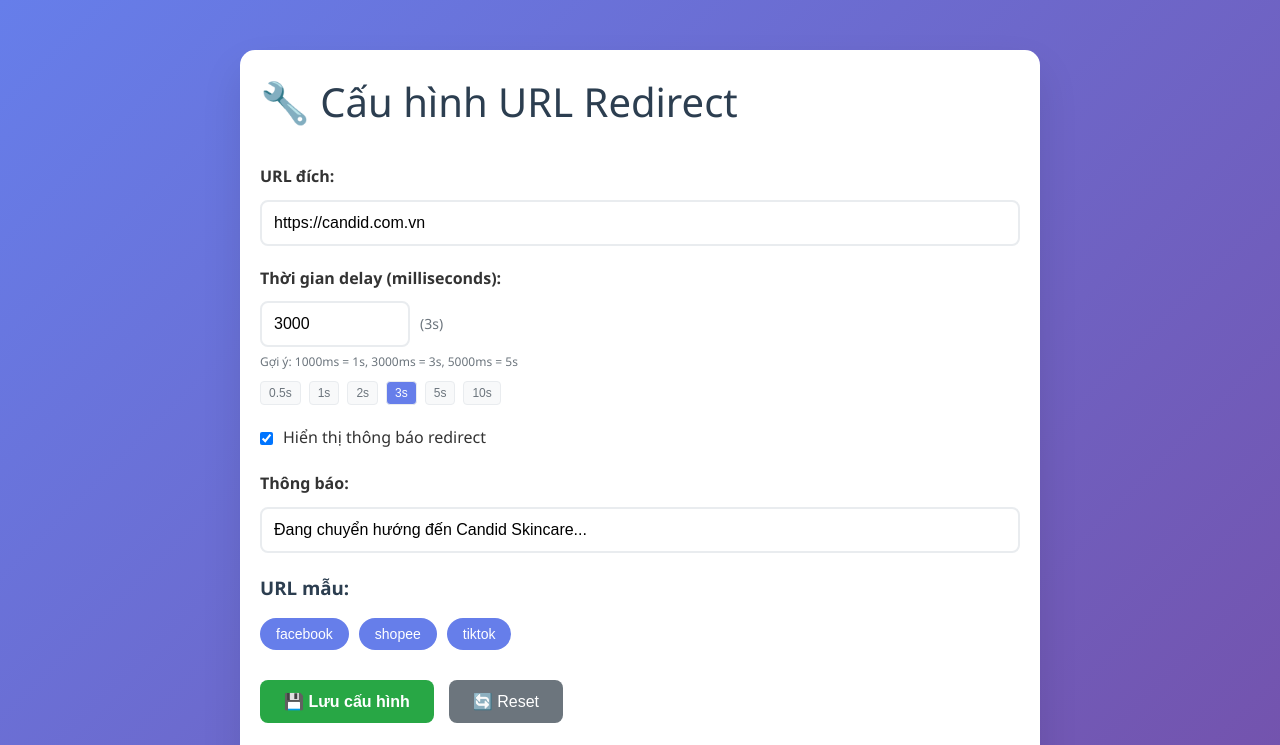
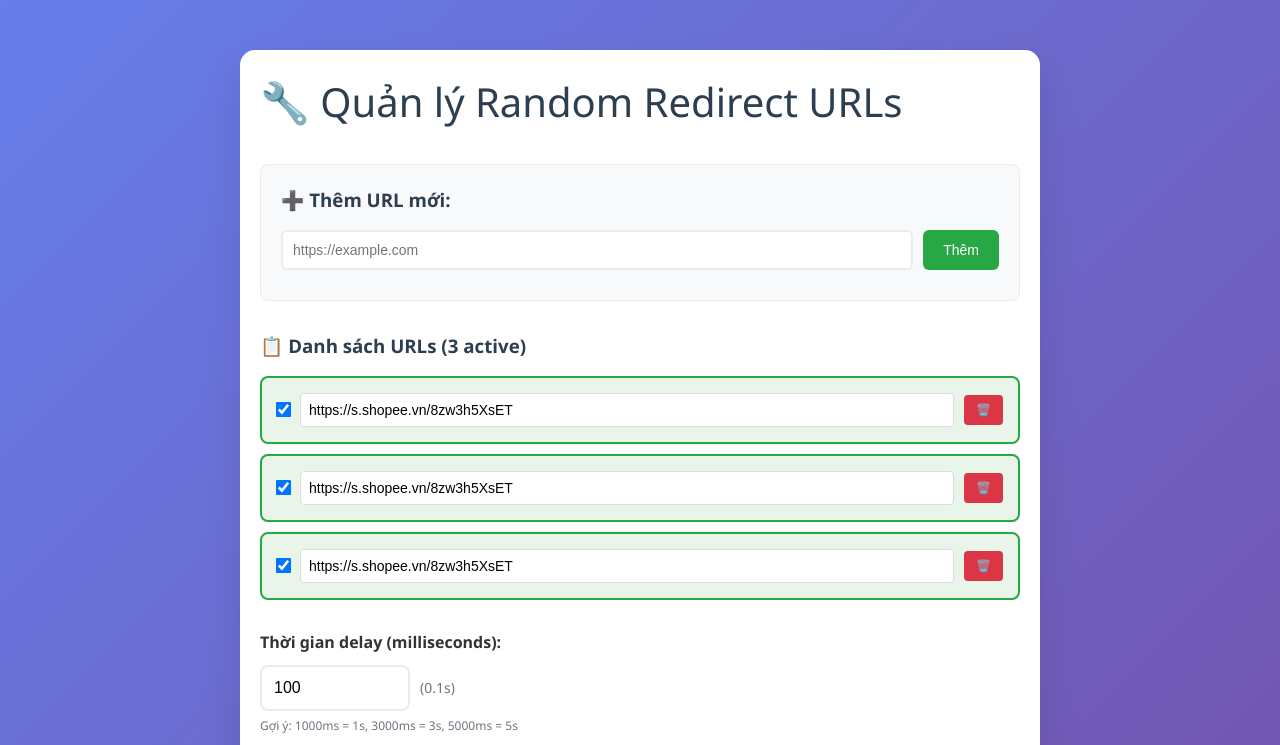
Before and after one commit to liveordeath/facebookshare, a Next.js app: page /admin in a window 1280 px wide. Shown: the top 745 px of the page. Built offline with nearby package versions, Linux system fonts and the light colour scheme.

Commit message:
add redirect

```diff
--- a/app/admin/page.tsx
+++ b/app/admin/page.tsx
@@ -1,25 +1,56 @@
 'use client'
 
-import { useState } from 'react'
-import { redirectConfig, sampleUrls } from '../config/redirect'
+import { useState, useEffect } from 'react'
+import { redirectConfig, urlList } from '../config/redirect'
 
 export default function AdminPage() {
   const [config, setConfig] = useState(redirectConfig)
+  const [urls, setUrls] = useState(urlList)
   const [isSaved, setIsSaved] = useState(false)
+  const [newUrl, setNewUrl] = useState('')
+
+  useEffect(() => {
+    // Load URLs từ localStorage
+    const savedUrls = localStorage.getItem('urlList')
+    if (savedUrls) {
+      setUrls(JSON.parse(savedUrls))
+    }
+  }, [])
 
   const handleSave = () => {
-    // Trong thực tế, bạn có thể lưu vào localStorage hoặc API
     localStorage.setItem('redirectConfig', JSON.stringify(config))
+    localStorage.setItem('urlList', JSON.stringify(urls))
     setIsSaved(true)
     setTimeout(() => setIsSaved(false), 2000)
   }
 
   const handleReset = () => {
     setConfig(redirectConfig)
+    setUrls(urlList)
   }
 
-  const handleSampleUrl = (url: string) => {
-    setConfig(prev => ({ ...prev, targetUrl: url }))
+  const handleAddUrl = () => {
+    if (newUrl) {
+      const newId = Math.max(...urls.map(u => u.id), 0) + 1
+      setUrls([...urls, { id: newId, url: newUrl, active: true }])
+      setNewUrl('')
+    }
+  }
+
+  const handleDeleteUrl = (id: number) => {
+    setUrls(urls.filter(url => url.id !== id))
+  }
+
+  const handleToggleUrl = (id: number) => {
+    setUrls(urls.map(url =>
+      url.id === id ? { ...url, active: !url.active } : url
+    ))
+  }
+
+  const handleEditUrl = (id: number, value: string) => {
+    setUrls(urls.map(url =>
+      url.id === id ? { ...url, url: value } : url
+    ))
   }
 
   return (
@@ -32,26 +63,100 @@ export default function AdminPage() {
       boxShadow: '0 20px 40px rgba(0,0,0,0.1)'
     }}>
       <h1 style={{ color: '#2c3e50', marginBottom: '30px' }}>
-        🔧 Cấu hình URL Redirect
+        🔧 Quản lý Random Redirect URLs
       </h1>
 
-      <div style={{ marginBottom: '20px' }}>
-        <label style={{ display: 'block', marginBottom: '10px', fontWeight: 'bold' }}>
-          URL đích:
-        </label>
+      {/* Thêm URL mới */}
+      <div style={{
+        marginBottom: '30px',
+        padding: '20px',
+        background: '#f8f9fa',
+        borderRadius: '8px',
+        border: '1px solid #e9ecef'
+      }}>
+        <h3 style={{ color: '#2c3e50', marginBottom: '15px' }}>➕ Thêm URL mới:</h3>
+        <div style={{ display: 'flex', gap: '10px', marginBottom: '10px' }}>
           <input
             type="url"
-          value={config.targetUrl}
-          onChange={(e) => setConfig(prev => ({ ...prev, targetUrl: e.target.value }))}
+            placeholder="https://example.com"
+            value={newUrl}
+            onChange={(e) => setNewUrl(e.target.value)}
             style={{
-            width: '100%',
-            padding: '12px',
+              flex: 1,
+              padding: '10px',
               border: '2px solid #e9ecef',
-            borderRadius: '8px',
-            fontSize: '16px'
+              borderRadius: '6px',
+              fontSize: '14px'
             }}
-          placeholder="https://example.com"
           />
+          <button
+            onClick={handleAddUrl}
+            style={{
+              padding: '10px 20px',
+              background: '#28a745',
+              color: 'white',
+              border: 'none',
+              borderRadius: '6px',
+              cursor: 'pointer',
+              fontSize: '14px'
+            }}
+          >
+            Thêm
+          </button>
+        </div>
+      </div>
+
+      {/* Danh sách URLs */}
+      <div style={{ marginBottom: '30px' }}>
+        <h3 style={{ color: '#2c3e50', marginBottom: '15px' }}>
+          📋 Danh sách URLs ({urls.filter(u => u.active).length} active)
+        </h3>
+        {urls.map((url) => (
+          <div key={url.id} style={{
+            display: 'flex',
+            alignItems: 'center',
+            gap: '10px',
+            padding: '15px',
+            marginBottom: '10px',
+            background: url.active ? '#e8f5e8' : '#f8f9fa',
+            border: `2px solid ${url.active ? '#28a745' : '#e9ecef'}`,
+            borderRadius: '8px'
+          }}>
+            <input
+              type="checkbox"
+              checked={url.active}
+              onChange={() => handleToggleUrl(url.id)}
+              style={{ transform: 'scale(1.2)' }}
+            />
+            <input
+              type="url"
+              value={url.url}
+              onChange={(e) => handleEditUrl(url.id, e.target.value)}
+              style={{
+                flex: 1,
+                padding: '8px',
+                border: '1px solid #ddd',
+                borderRadius: '4px',
+                fontSize: '14px',
+                background: url.active ? 'white' : '#f8f9fa'
+              }}
+            />
+            <button
+              onClick={() => handleDeleteUrl(url.id)}
+              style={{
+                padding: '8px 12px',
+                background: '#dc3545',
+                color: 'white',
+                border: 'none',
+                borderRadius: '4px',
+                cursor: 'pointer',
+                fontSize: '12px'
+              }}
+            >
+              🗑️
+            </button>
+          </div>
+        ))}
       </div>
 
       <div style={{ marginBottom: '20px' }}>
@@ -139,28 +244,6 @@ export default function AdminPage() {
         />
       </div>
 
-      <div style={{ marginBottom: '30px' }}>
-        <h3 style={{ color: '#2c3e50', marginBottom: '15px' }}>URL mẫu:</h3>
-        <div style={{ display: 'flex', flexWrap: 'wrap', gap: '10px' }}>
-          {Object.entries(sampleUrls).map(([key, url]) => (
-            <button
-              key={key}
-              onClick={() => handleSampleUrl(url)}
-              style={{
-                padding: '8px 16px',
-                background: '#667eea',
-                color: 'white',
-                border: 'none',
-                borderRadius: '20px',
-                cursor: 'pointer',
-                fontSize: '14px'
-              }}
-            >
-              {key}
-            </button>
-          ))}
-        </div>
-      </div>
 
       <div style={{ display: 'flex', gap: '15px' }}>
         <button
--- a/app/config/redirect.ts
+++ b/app/config/redirect.ts
@@ -1,16 +1,13 @@
 // Cấu hình URL redirect
 export const redirectConfig = {
-  // URL đích mà bạn muốn redirect đến
-  targetUrl: 'https://candid.com.vn',
-
   // Thời gian delay trước khi redirect (milliseconds)
-  delay: 3000, // 3000ms = 3 giây
+  delay: 100, // 100ms = 0.1 giây
 
   // Có hiển thị thông báo redirect không
-  showNotification: true,
+  showNotification: false,
 
   // Thông báo hiển thị cho người dùng
-  notificationMessage: 'Đang chuyển hướng đến Candid Skincare...',
+  notificationMessage: '',
 
   // Có hiển thị nút "Chuyển ngay" không
   showSkipButton: true,
@@ -22,9 +19,31 @@ export const redirectConfig = {
   showCountdown: true,
 }
 
-// Các URL mẫu khác bạn có thể sử dụng:
-export const sampleUrls = {
-  facebook: 'https://facebook.com/candid',
-  shopee: 'https://shopee.vn/candid',
-  tiktok: 'https://tiktok.com/@candid',
+// Danh sách URL để random redirect
+export const urlList = [
+  {
+    id: 1,
+    url: 'https://s.shopee.vn/8zw3h5XsET',
+    active: true
+  },
+  {
+    id: 2,
+    url: 'https://s.shopee.vn/8zw3h5XsET',
+    active: true
+  },
+  {
+    id: 3,
+    url: 'https://s.shopee.vn/8zw3h5XsET',
+    active: true
+  }
+]
+
+// Hàm lấy URL ngẫu nhiên từ danh sách
+export function getRandomUrl() {
+  const activeUrls = urlList.filter(item => item.active)
+  if (activeUrls.length === 0) {
+    return 'https://example.com'
+  }
+  const randomIndex = Math.floor(Math.random() * activeUrls.length)
+  return activeUrls[randomIndex].url
 }
```
Also changed, not shown: app/components/RedirectHandler.tsx (+13 -0 lines), app/components/RedirectManager.tsx (added, +61 -0 lines), app/page.tsx (+5 -9 lines). Lines whose indentation alone changed are shown as unchanged.
